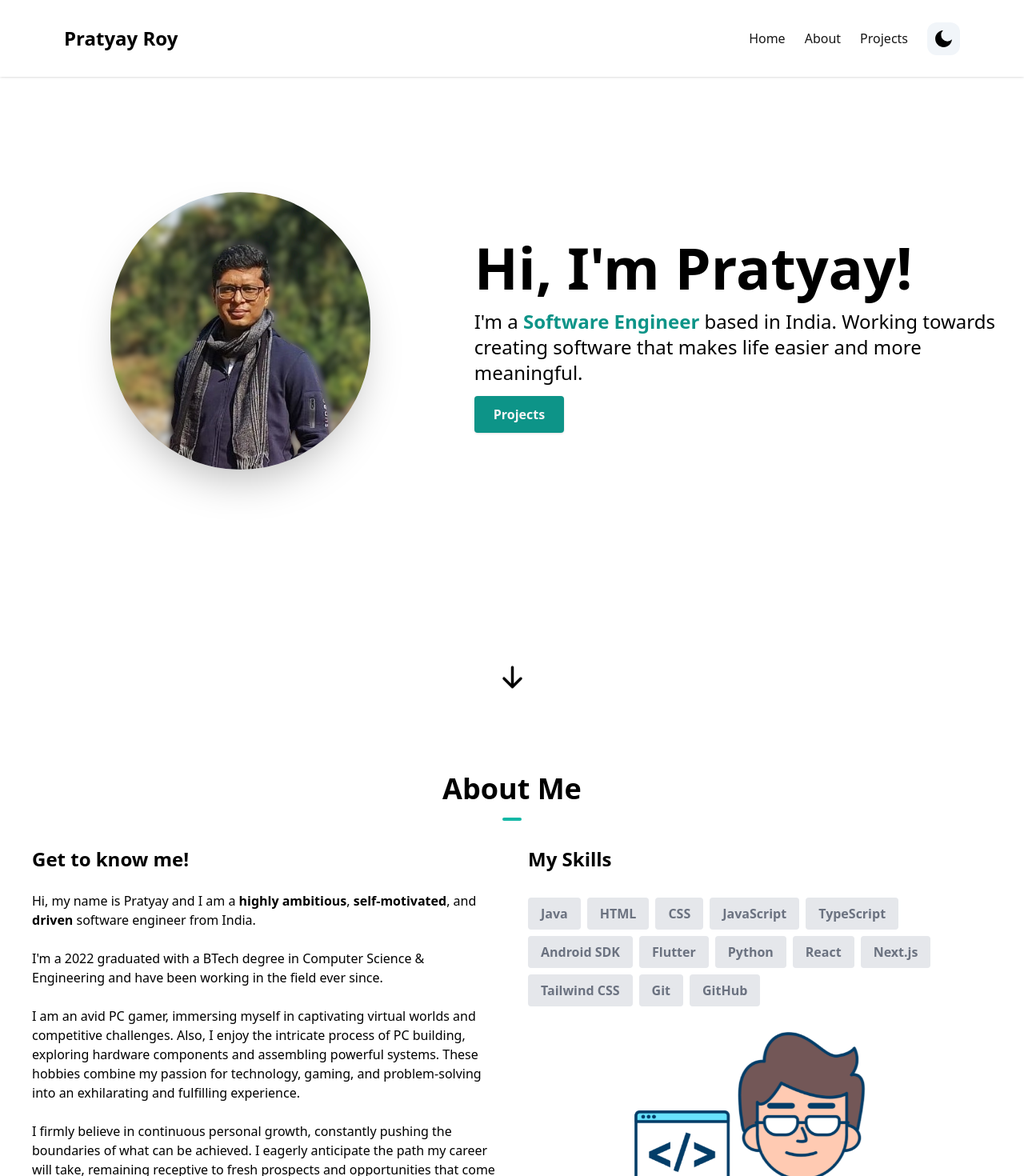
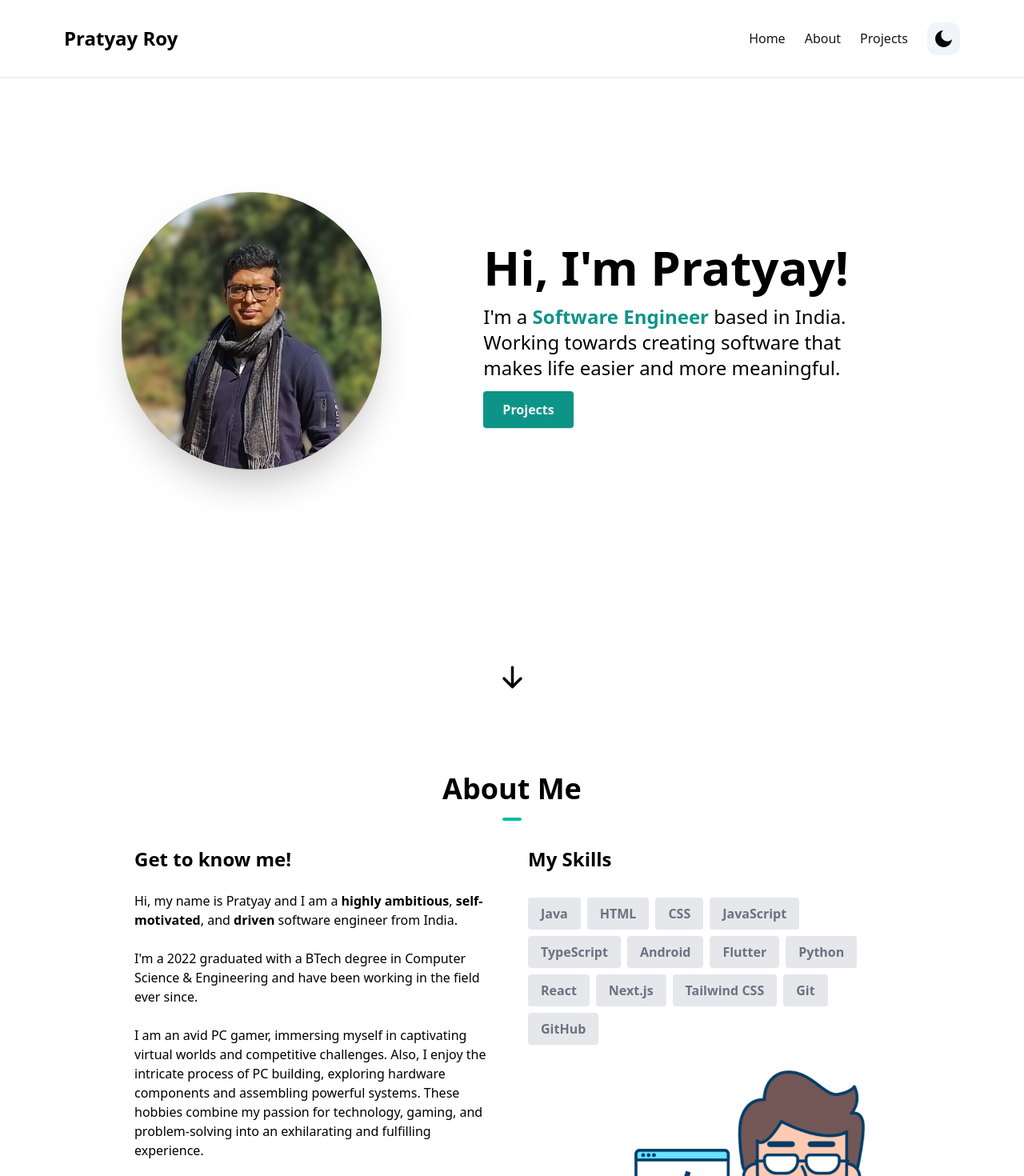
Before and after one commit to Kyoshiin/Portfolio, a Next.js app: page / in a window 1280 px wide. Shown: the top 1470 px of the page at 80% size. Built offline with nearby package versions, Linux system fonts and the light colour scheme.

Commit message:
minor UI changes

```diff
--- a/src/app/components/AboutSection.tsx
+++ b/src/app/components/AboutSection.tsx
@@ -7,7 +7,7 @@ const skills = [
   { skill: "CSS" },
   { skill: "JavaScript" },
   { skill: "TypeScript" },
-  { skill: "Android SDK" },
+  { skill: "Android" },
   { skill: "Flutter" },
   { skill: "Python" },
   { skill: "React" },
--- a/src/app/components/HeroSection.tsx
+++ b/src/app/components/HeroSection.tsx
@@ -11,7 +11,7 @@ const HeroSection = () => {
         className="flex flex-col text-center items-center justify-center animate-fadeIn animation-delay-2
       my-10 py-16 sm:py-32 md:py-48 md:flex-row md:space-x-4 md:text-left"
       >
-        <div className="md:mt-2 md:w-1/2 flex justify-center">
+        <div className="md:mt-2 md:w-1/2">
           <Image
             src="/img.png"
             alt="Profile Picture"
@@ -22,7 +22,7 @@ const HeroSection = () => {
         </div>
 
         <div className="md:mt-2 md:w-3/5">
-          <h1 className="text-4xl font-bold mt-6 md:mt-0 md:text-7xl">
+          <h1 className="text-4xl font-bold mt-6 md:mt-0 md:text-6xl">
             Hi, I&#39;m Pratyay!
           </h1>
           <p className="text-lg mt-4 mb-6 md:text-2xl">
--- a/src/app/head.tsx
+++ /dev/null
@@ -1,9 +0,0 @@
-export default function Head() {
-  return (
-    <>
-      <title>Pratyay Roy</title>
-      <meta content="width=device-width, initial-scale=1" name="viewport" />
-      <meta name="description" content="Generated by create next app" />
-    </>
-  );
-}
--- a/src/app/layout.tsx
+++ b/src/app/layout.tsx
@@ -7,11 +7,6 @@ import Footer from "./components/Footer";
 
 const inter = Inter({ subsets: ["latin"] });
 
-// export const metadata = {
-//   title: "Pratyay Roy",
-//   description: "Portfolio of Pratyay Roy",
-// };
-
 export default function RootLayout({
   children,
 }: {
@@ -19,7 +14,6 @@ export default function RootLayout({
 }) {
   return (
     <html lang="en">
-      <head />
       <body className="dark:bg-stone-900">
         <ThemeProvider enableSystem={true} attribute="class">
           <Navbar />
--- a/src/app/page.tsx
+++ b/src/app/page.tsx
@@ -1,10 +1,14 @@
 import HeroSection from "./components/HeroSection";
 import AboutSection from "./components/AboutSection";
 import ProjectsSection from "./components/ProjectSection";
+import type { Metadata } from "next";
 
+export const metadata: Metadata = {
+  title: "Pratyay Roy",
+};
 export default function Home() {
   return (
-    <main className="mx-auto max-w-3xl px-4 sm:px-6 md:max-w-7xl ">
+    <main className="mx-auto max-w-3xl px-4 sm:px-6 md:max-w-5xl ">
       <HeroSection />
       <AboutSection />
       <ProjectsSection />
```
